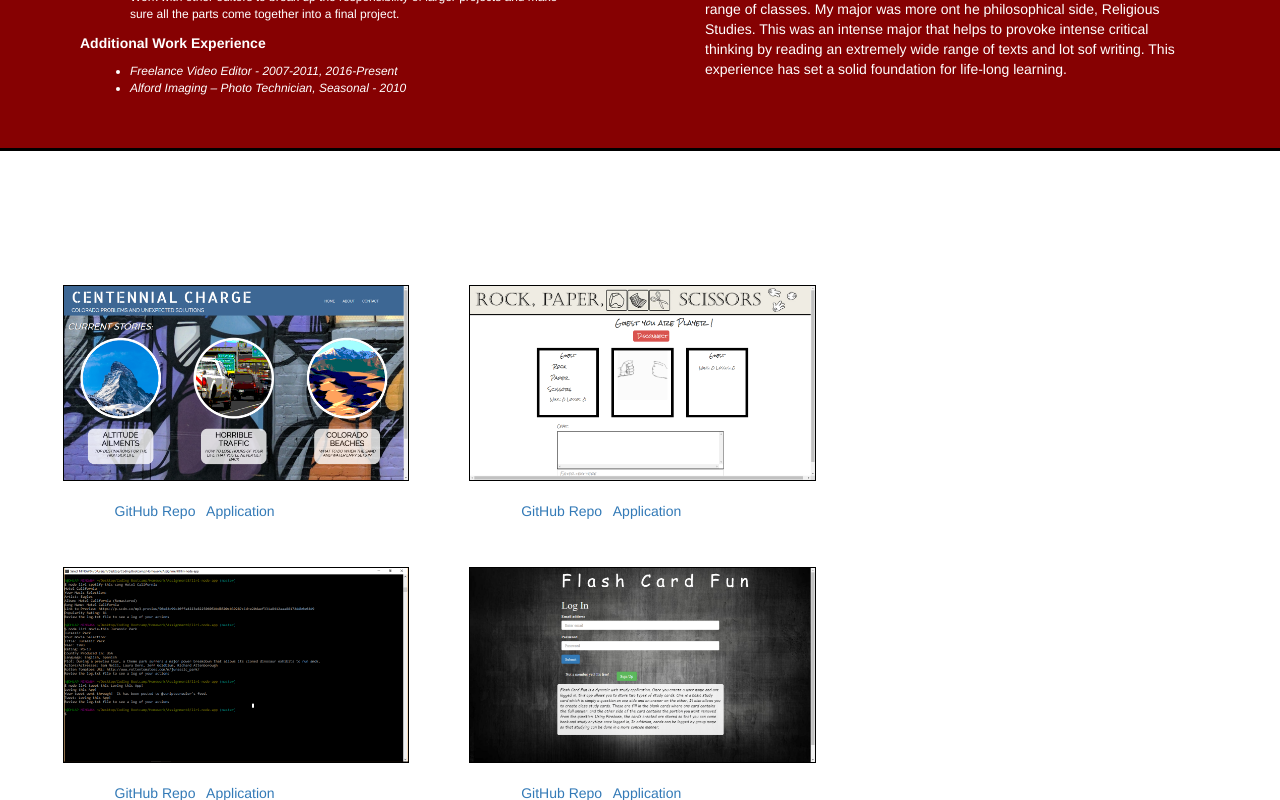
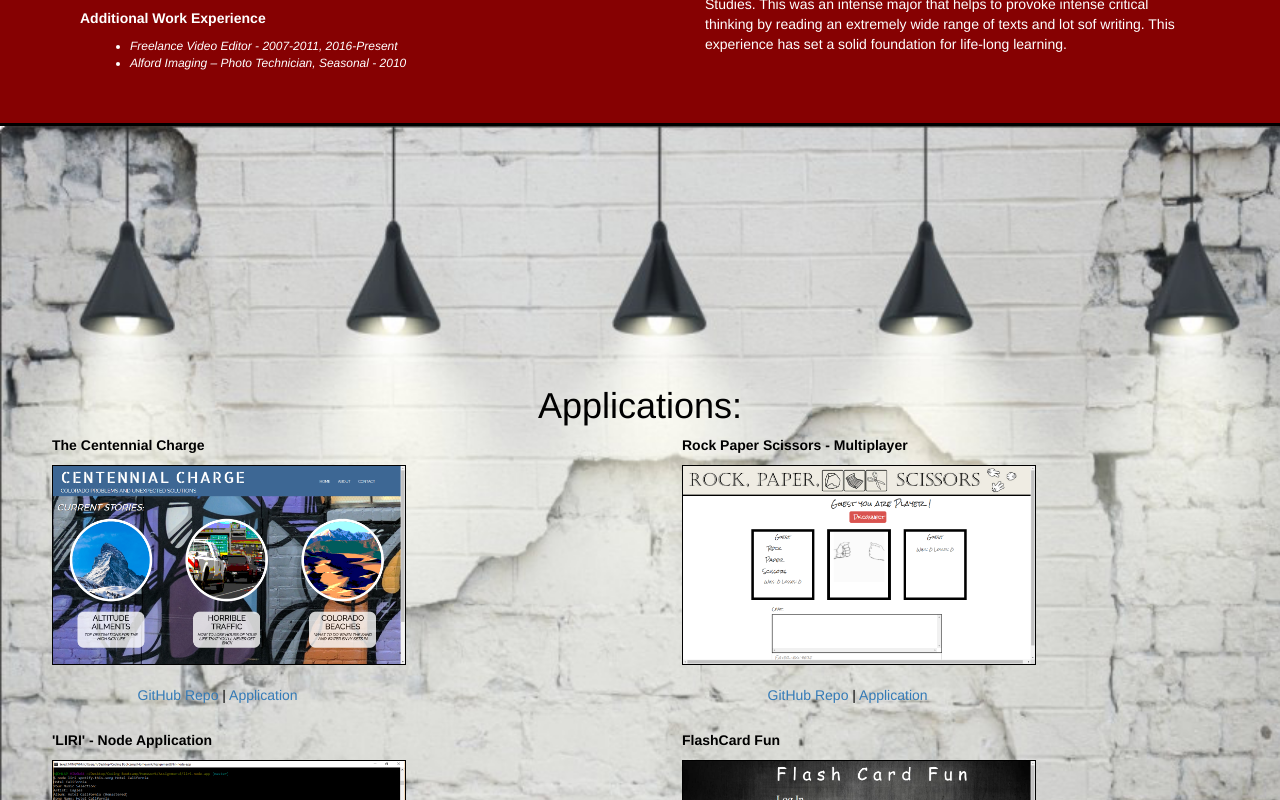
Before and after one commit to 901david/portfolio_dh_react, a React (Create React App) app: page / in a window 1280 px wide. Shown: the part 1320-2120 px from the top of the page. Built offline with nearby package versions, Linux system fonts and the light colour scheme.

Commit message:
Fine tuned layout more

```diff
--- a/src/App.css
+++ b/src/App.css
@@ -46,6 +46,17 @@
 ul {
   list-style-type: disc;
   margin-left: 2%;
+}
+.applicationMove {
+  margin-top: 250px;
+}
+#recentProj {
+  text-align: center;
+}
+#portImages {
+  color:black;
+  background-image: url('./images/middlebar.jpg');
+  background-size: cover;
 }
 .mainTitleText {
   font-weight: bold;
@@ -108,7 +119,7 @@ ul {
 .boxBackground {
   color:white;
   padding: 10px;
-  margin-top: 2%;
+  /*margin-top: 2%;*/
   /*opacity: .9;*/
   min-height: 250px;
 }
--- a/src/App.js
+++ b/src/App.js
@@ -150,6 +150,9 @@ const IndividProj = (props)=> {
 }
 
 class ContactBar extends React.Component {
+  handleClick = ()=>{
+    // Put modal text here and link with nodemailer
+  };
   render () {
     return (
       <div className="col-xs-8 col-sm-8 col-md-8 col-lg-1" id="contactBar">
@@ -172,7 +175,7 @@ class ContactBar extends React.Component {
   			<a target="_blank" href="https://vimeo.com/user62557417"><img className="img-responsive" src="./images/mountain.png" alt="Mountain View Video" /></a>
   			</div>
         <div className="col-xs-2 col-sm-2 col-md-2 col-lg-12 pull-left">
-  		    <img className="img-responsive" src="./images/mail.png" alt="Email Me" />
+  		    <img onCLick={this.handleClick} className="img-responsive" src="./images/mail.png" alt="Email Me" />
   			</div>
   		</div>
     );
@@ -181,9 +184,11 @@ class ContactBar extends React.Component {
 
 const Projects = (props) => {
     return (
-      <div className="col-xs-8 col-sm-8 col-md-8 col-lg-8 boxBackground" id="portImages">
+      <div className="col-xs-12 col-sm-12 col-md-12 col-lg-12 boxBackground" id="portImages">
+      <div className="applicationMove">
   		<h1 id="recentProj">Applications:</h1>
-      {props.projects.map(project => <IndividProj key={props.title} {...project} />)}
+      {props.projects.map(project => <IndividProj {...project} />)}
+      </div>
   		</div>
     );
 
@@ -191,6 +196,7 @@ const Projects = (props) => {
 
 
 class Portfolio extends React.Component {
+
   render() {
     return (
       <div className='col-xs-12 col-sm-12 col-md-12 col-lg-12' id='main'>
@@ -205,7 +211,9 @@ class Portfolio extends React.Component {
       <Education />
       </div>
       </div>
+      <div className="row">
       <Projects projects = {portfolioData} />
+      </div>
       <ContactBar />
       </div>
     );
```
Also changed, not shown: public/index.html (+1 -9 lines), src/images/middlebar.jpg (renamed from public/images/middlebar.jpg).
